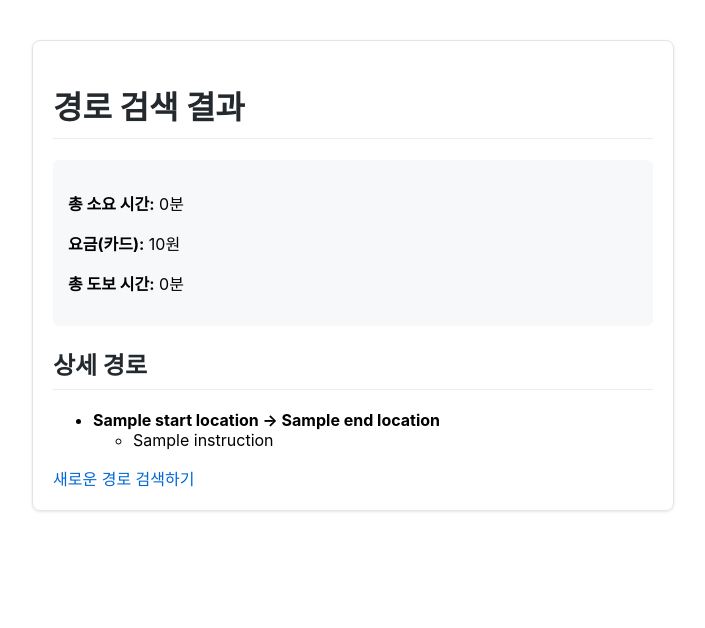
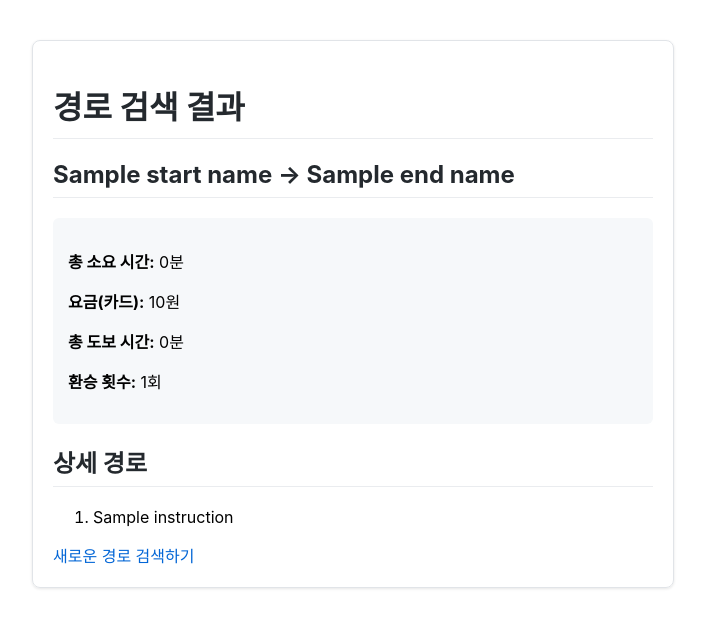
Before and after one commit to hamhyungbin/naver_subway, a Flask app: template templates/result_naver.html in a window 1280 px wide. Shown: the top 628 px of the page, without its empty margins (287-992 px from the left). Run offline with Flask 3, Linux system fonts and the light colour scheme; the template is opened without the code that fills it: most values are stand-ins (such as "Sample title", 1, 10 or a date in 2020).

Commit message:
Update result_naver.html

```diff
--- a/templates/result_naver.html
+++ b/templates/result_naver.html
@@ -4,38 +4,35 @@
     <meta charset="UTF-8">
     <title>경로 검색 결과 (네이버)</title>
     <style>
-        /* index.html의 스타일과 유사하게 꾸며주세요 */
         body { font-family: -apple-system, BlinkMacSystemFont, 'Segoe UI', Roboto, 'Helvetica Neue', Arial, sans-serif; max-width: 600px; margin: 40px auto; padding: 20px; border: 1px solid #e1e4e8; border-radius: 8px; box-shadow: 0 1px 3px rgba(0,0,0,0.1); }
         h1, h2 { color: #24292e; border-bottom: 1px solid #eaecef; padding-bottom: .3em; }
         .summary { background-color: #f6f8fa; padding: 15px; border-radius: 6px; margin-bottom: 20px; }
+        .station-name { font-weight: bold; }
         a { color: #0366d6; text-decoration: none; }
+        a:hover { text-decoration: underline; }
+        ol li { margin-bottom: 0.5em; }
     </style>
 </head>
 <body>
     <h1>경로 검색 결과</h1>
 
-    {% if path_data %}
+    {% if path_data and path_data.summary %}
+        <h2><span class="station-name">{{ start_name }}</span> → <span class="station-name">{{ end_name }}</span></h2>
         <div class="summary">
-            <p><strong>총 소요 시간:</strong> {{ (path_data.summary.duration / 60) | round | int }}분</p>
-            <p><strong>요금(카드):</strong> {{ "{:,.0f}".format(path_data.summary.payment) }}원</p>
-            <p><strong>총 도보 시간:</strong> {{ (path_data.summary.walkingDuration / 60) | round | int }}분</p>
+            <p><strong>총 소요 시간:</strong> {{ (path_data.summary.duration / 60000) | round | int }}분</p> <p><strong>요금(카드):</strong> {{ "{:,.0f}".format(path_data.summary.payment) }}원</p>
+            <p><strong>총 도보 시간:</strong> {{ (path_data.summary.walkingDuration / 60000) | round | int }}분</p> <p><strong>환승 횟수:</strong> {{ path_data.summary.transferCount }}회</p>
         </div>
 
         <h2>상세 경로</h2>
-        <ul>
+        <ol>
         {% for leg in path_data.legs %}
-            <li>
-                <strong>{{ leg.steps[0].startLocation.name }} → {{ leg.steps[0].endLocation.name }}</strong>
-                <ul>
-                {% for step in leg.steps %}
-                    <li>{{ step.instruction }}</li>
-                {% endfor %}
-                </ul>
-            </li>
+            {% for step in leg.steps %}
+                <li>{{ step.instruction }}</li>
+            {% endfor %}
         {% endfor %}
-        </ul>
+        </ol>
     {% else %}
-        <p>경로 정보를 찾을 수 없습니다.</p>
+        <p>경로 정보를 찾을 수 없습니다. 역 이름을 다시 확인해주세요.</p>
     {% endif %}
 
     <a href="/">새로운 경로 검색하기</a>
```
